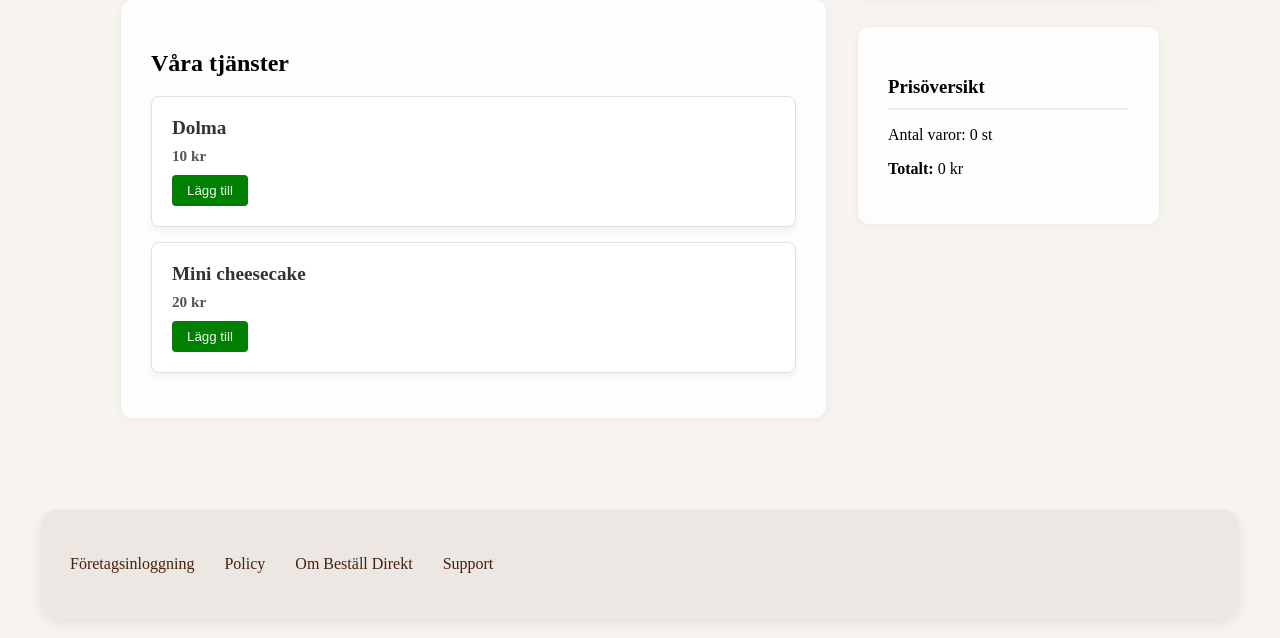
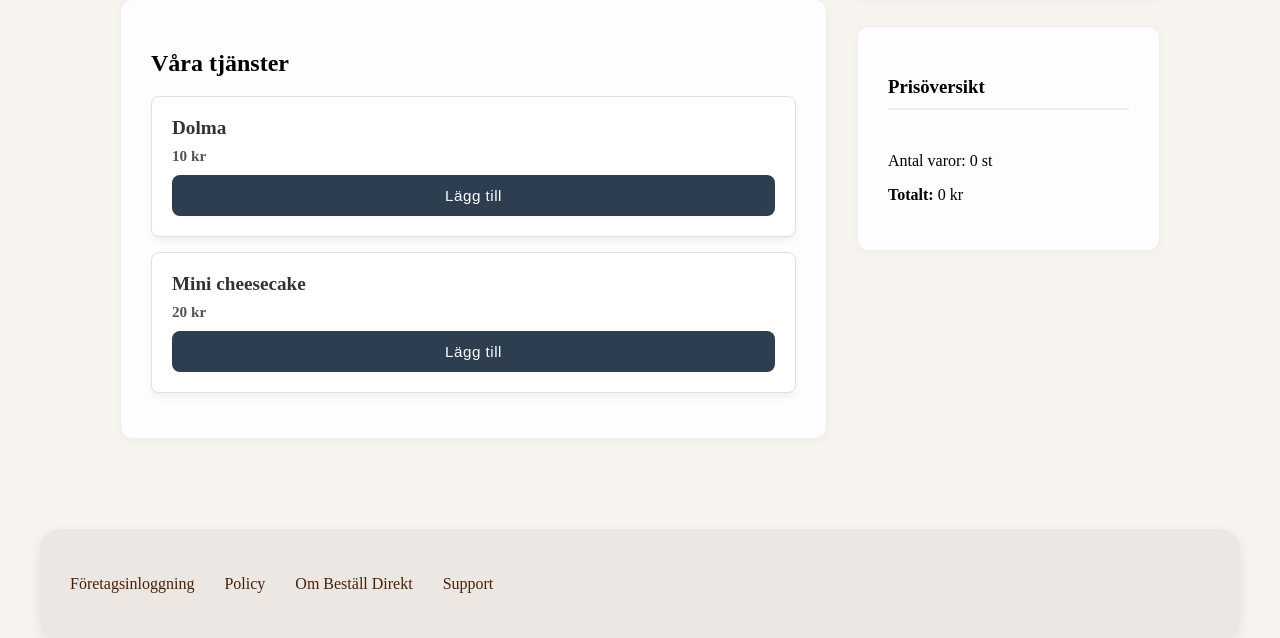
Before and after one commit to ayasdsd1-lgtm/bestall_direkt, a Flask app: page /view/1 in a window 1280 px wide. Shown: the part 1018-1656 px from the top of the page. Run offline with Flask 3, Linux system fonts and the light colour scheme; some libraries are stand-ins or nearby versions; some web fonts are replaced.

Commit message:
knappar i view.html
provar olika stilar

```diff
--- a/static/style.css
+++ b/static/style.css
@@ -511,6 +511,26 @@ footer img{
     display: block;
 }
 
+
+#produkt-lista{
+    list-style: none;
+    padding: 0;
+    margin: 15px o;
+}
+
+#produkt-lista li{
+    padding: 10px 0;
+    display: flex;
+    justify-content: space-between;
+    font-size: 0.9rem;
+    color: #555;
+}
+
+.summering {
+    margin-top: 10px;
+    padding-top: 10px;
+}
+
 .total-box h3{
     border-bottom: 2px solid #eee;
     padding-bottom: 10px;
@@ -521,18 +541,30 @@ footer img{
 /*-button-*/
 
 .add-btn {
-    background-color: green;
-    color: whitesmoke;
+    background-color: #2c3e50;
+    color: #ffffff;
     border: none;
-    padding: 8px 15px;
-    border-radius: 4px;
+    padding: 12px 20px;
+    border-radius: 8px;
+    font-size: 0.95rem;
+    font-weight: 500;
+    letter-spacing: 0.5px;
     cursor: pointer;
-    transition: background 0.3s;
+    transition: all 0.3s ease-in-out;
+    box-shadow: 0 4px 6px rgba(0, 0, 0, 0.01);
+    width: 100%;
     margin-top: 10px;
+    display: block;
 }
 
 .add-btn:hover {
-    background-color: yellow;
+    background-color: #34495e;
+    transform: translateY(-2px);
+    box-shadow: 0 6px 12px rgba(0,0,0,0.15);
+}
+
+.add-btn:active {
+    transform: translateY(0);
 }
 
 .total-box {
```
